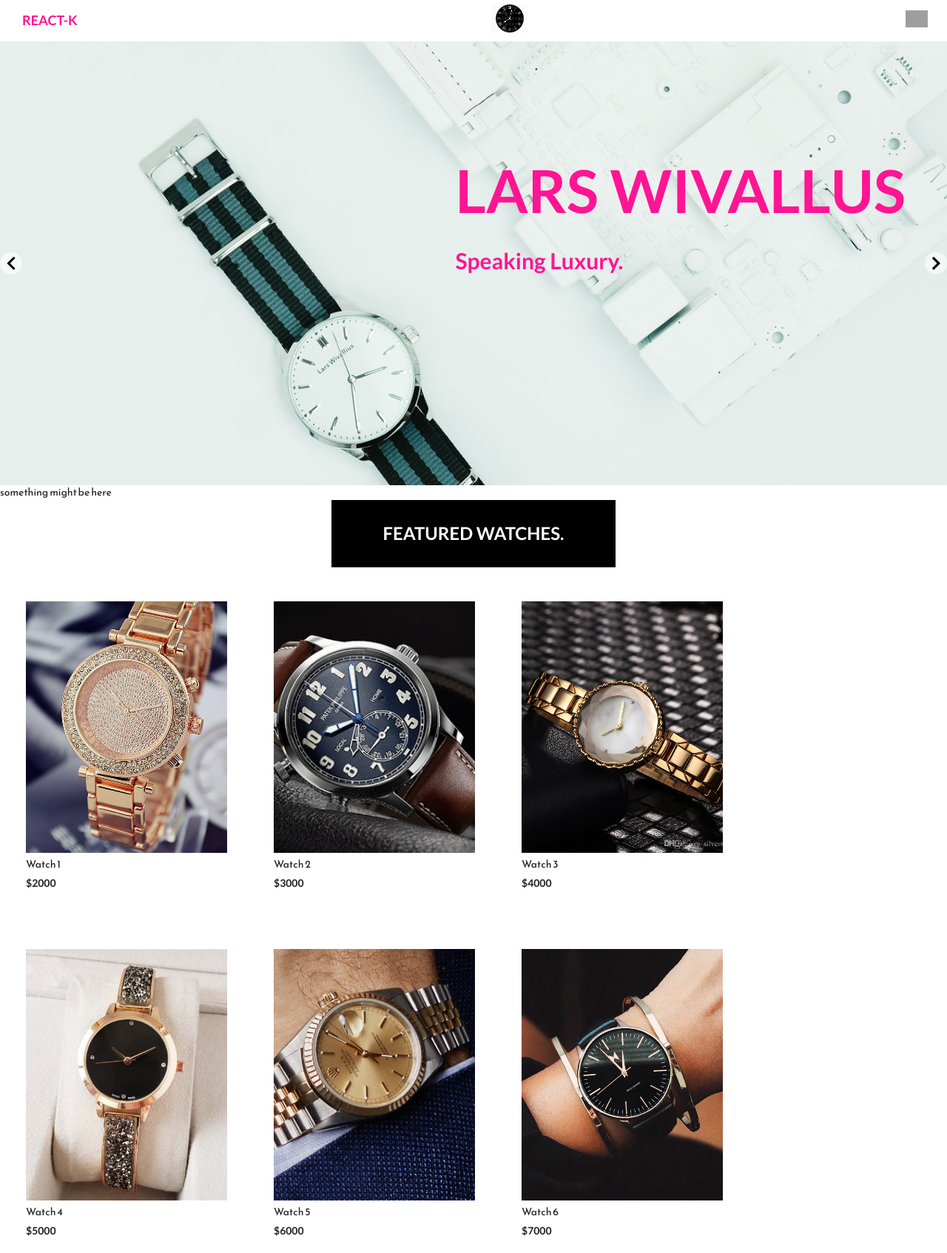
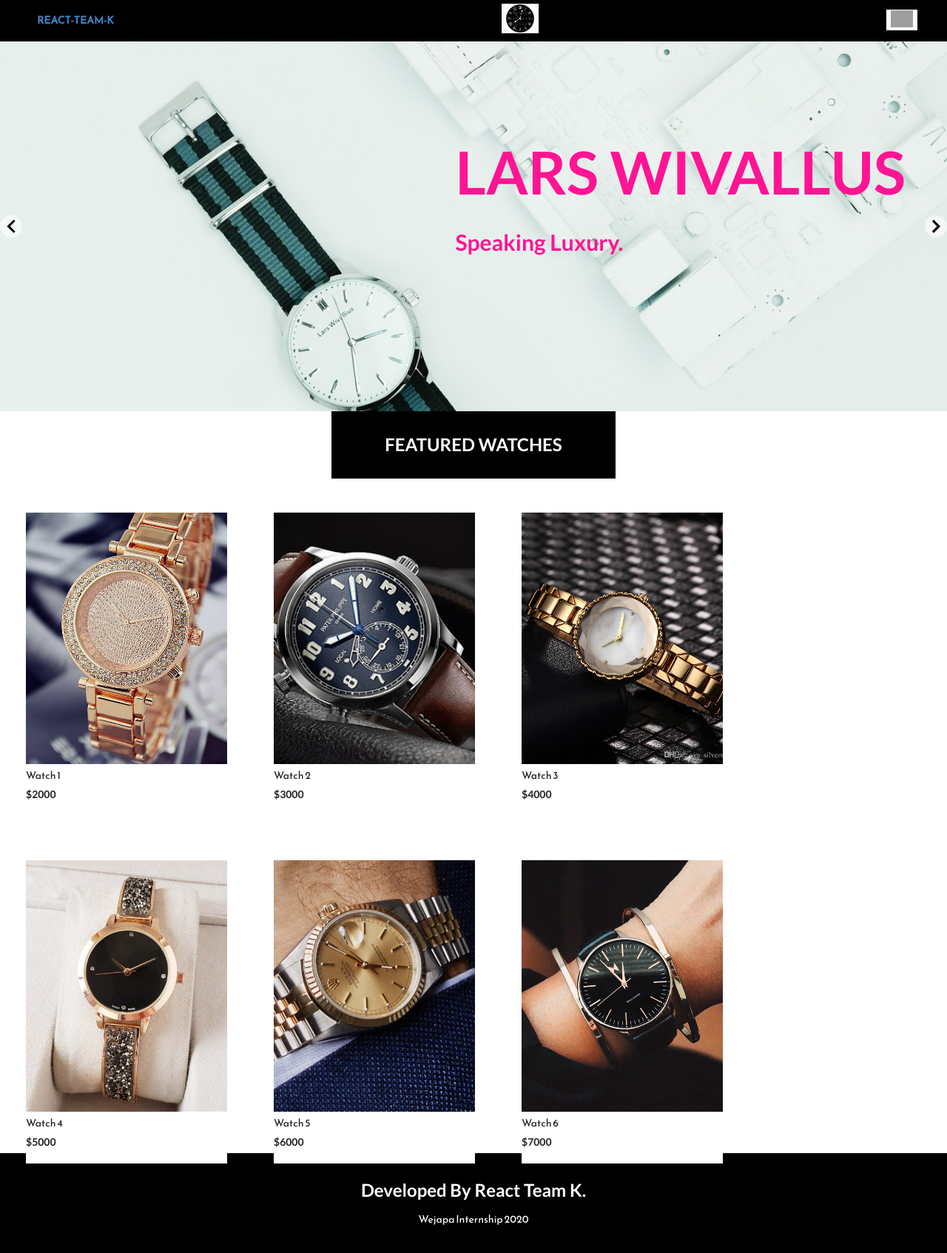
Before and after one commit to ReenyDavidson/E-commerce, a React (Create React App) app: page / in a window 1280 px wide. Shown: the whole page at 74% size. Built offline with nearby package versions, Linux system fonts and the light colour scheme; grey boxes are pictures that could not be loaded.

Commit message:
added footer and edit navbar

```diff
--- a/src/components/App.js
+++ b/src/components/App.js
@@ -8,6 +8,7 @@ import Cart from "./Cart";
 import Default from "./Default";
 import { ThemeContextProvider } from "./contexts/ThemeContexts";
 import Detail from "./Detail";
+import Footer from "./Footer";
 
 export default class App extends Component {
   render() {
@@ -28,6 +29,7 @@ export default class App extends Component {
 
           <Route component={Default} />
         </Switch>
+        <Footer/>
       </React.Fragment>
     );
   }
--- a/src/components/NavBar.js
+++ b/src/components/NavBar.js
@@ -7,12 +7,12 @@ import cart from "../cart.png";
 export default class NavBar extends Component {
   render() {
     return (
-      <nav>
+      <nav className="nav-container">
+        <div className="brand-logo" >
         <Link to="/">
-          <h3 style={{ marginLeft: "30px", color: "#ff1493" }}>
-            <strong>REACT-K</strong>
-          </h3>
+            <strong>REACT-TEAM-K</strong>
         </Link>
+        </div>
         <ul>
           <li className="nav-menu">
             <Link to="/">
--- a/src/components/ProductList.js
+++ b/src/components/ProductList.js
@@ -12,7 +12,7 @@ export default class ProductList extends Component {
           <div>
             <Slideshow />
           </div>
-         <div>something might be here</div>
+
           <div
             style={{
               background: "black",
@@ -26,7 +26,7 @@ export default class ProductList extends Component {
             }}
           >
             <h2>
-              <strong> FEATURED WATCHES.</strong>
+              <strong> FEATURED WATCHES</strong>
             </h2>
           </div>
           <div className="ui four column grid">
--- a/src/components/Title.js
+++ b/src/components/Title.js
@@ -19,7 +19,7 @@ const Slideshow = () => {
             className="image-container"
             style={{
               width: "1400px",
-              height: "600px",
+              height: "500px",
               backgroundImage: `url(${fadeImages[0]})`,
               backgroundAttachment: "fixed",
               backgroundPosition: "center",
@@ -38,7 +38,7 @@ const Slideshow = () => {
             className="image-container"
             style={{
               width: "1400px",
-              height: "600px",
+              height: "500px",
               backgroundImage: `url(${fadeImages[1]})`,
               backgroundAttachment: "fixed",
               backgroundPosition: "center",
@@ -57,7 +57,7 @@ const Slideshow = () => {
             className="image-container"
             style={{
               width: "1400px",
-              height: "600px",
+              height: "500px",
               backgroundImage: `url(${fadeImages[2]})`,
               backgroundAttachment: "fixed",
               backgroundPosition: "center",
@@ -76,7 +76,7 @@ const Slideshow = () => {
             className="image-container"
             style={{
               width: "1400px",
-              height: "600px",
+              height: "500px",
               backgroundImage: `url(${fadeImages[3]})`,
               backgroundAttachment: "fixed",
               backgroundPosition: "center",
--- /dev/null
+++ b/src/components/footer.js
@@ -0,0 +1,14 @@
+import React,{Fragment} from "react"
+
+const Footer = () => {
+    return(
+    <Fragment>
+        <div className="footer-container">
+            <h2>Developed By React Team K. </h2>
+            <p>Wejapa Internship 2020</p>
+        </div>
+
+    </Fragment>
+    )
+}
+export default Footer;
--- a/src/styling/App.css
+++ b/src/styling/App.css
@@ -2,3 +2,11 @@ body {
   font-family: "Reem Kufi", sans-serif;
   background-color: white;
 }
+.footer-container{
+  background-color: #000;
+  color: #fff;
+  display: flex;
+  flex-direction: column;
+  align-items: center;
+  padding: 35px;
+}
--- a/src/styling/NavBar.css
+++ b/src/styling/NavBar.css
@@ -5,7 +5,15 @@ nav {
   align-items: center;
   height: 4rem;
 }
-
+.brand-logo{
+  margin-left: 30px;
+  color: #ff1493
+}
+.nav-container{
+  background-color: #000;
+  color: white;
+  padding: 20px;
+}
 .nav-menu {
   list-style: none;
 }
```
